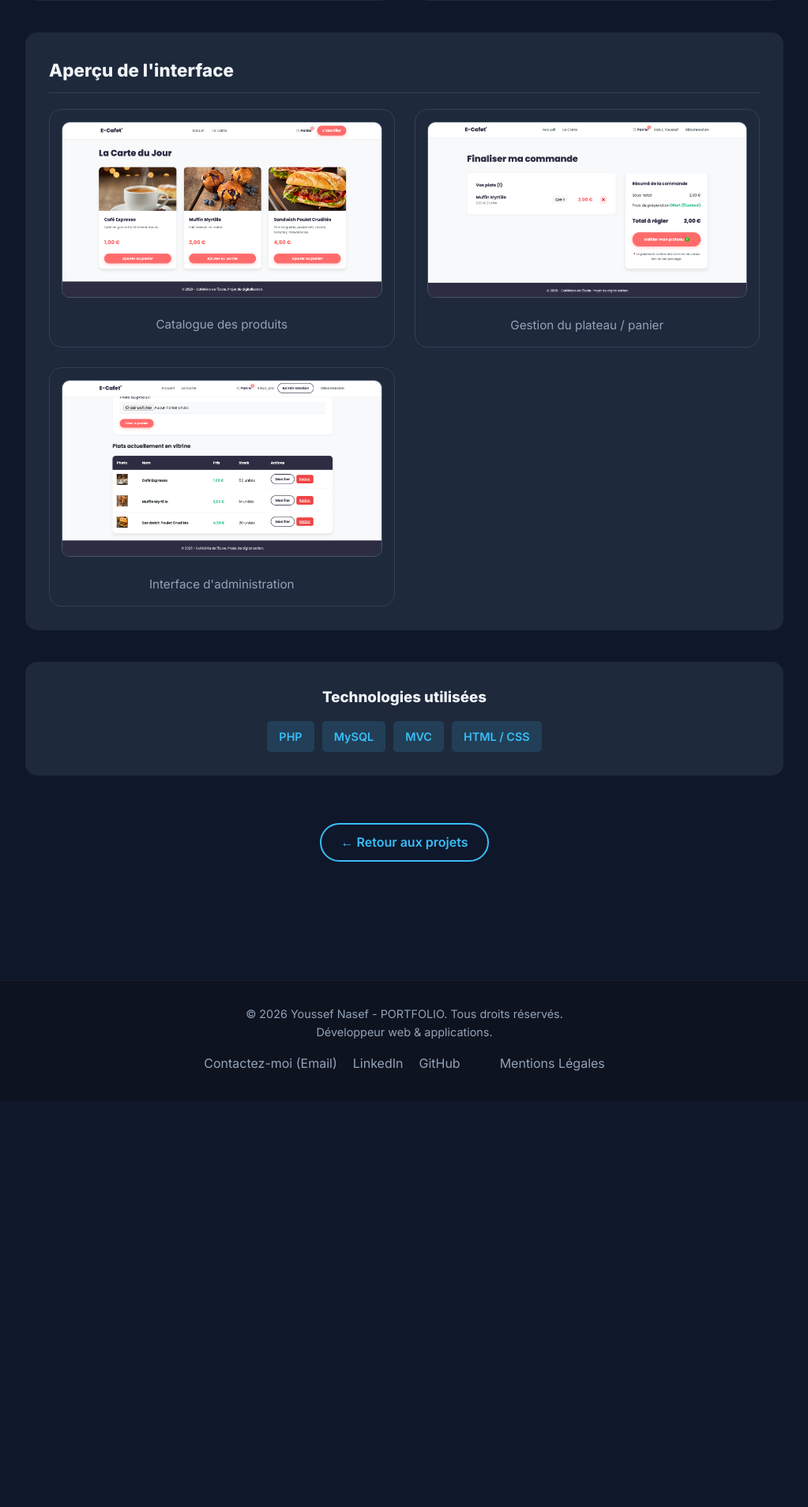
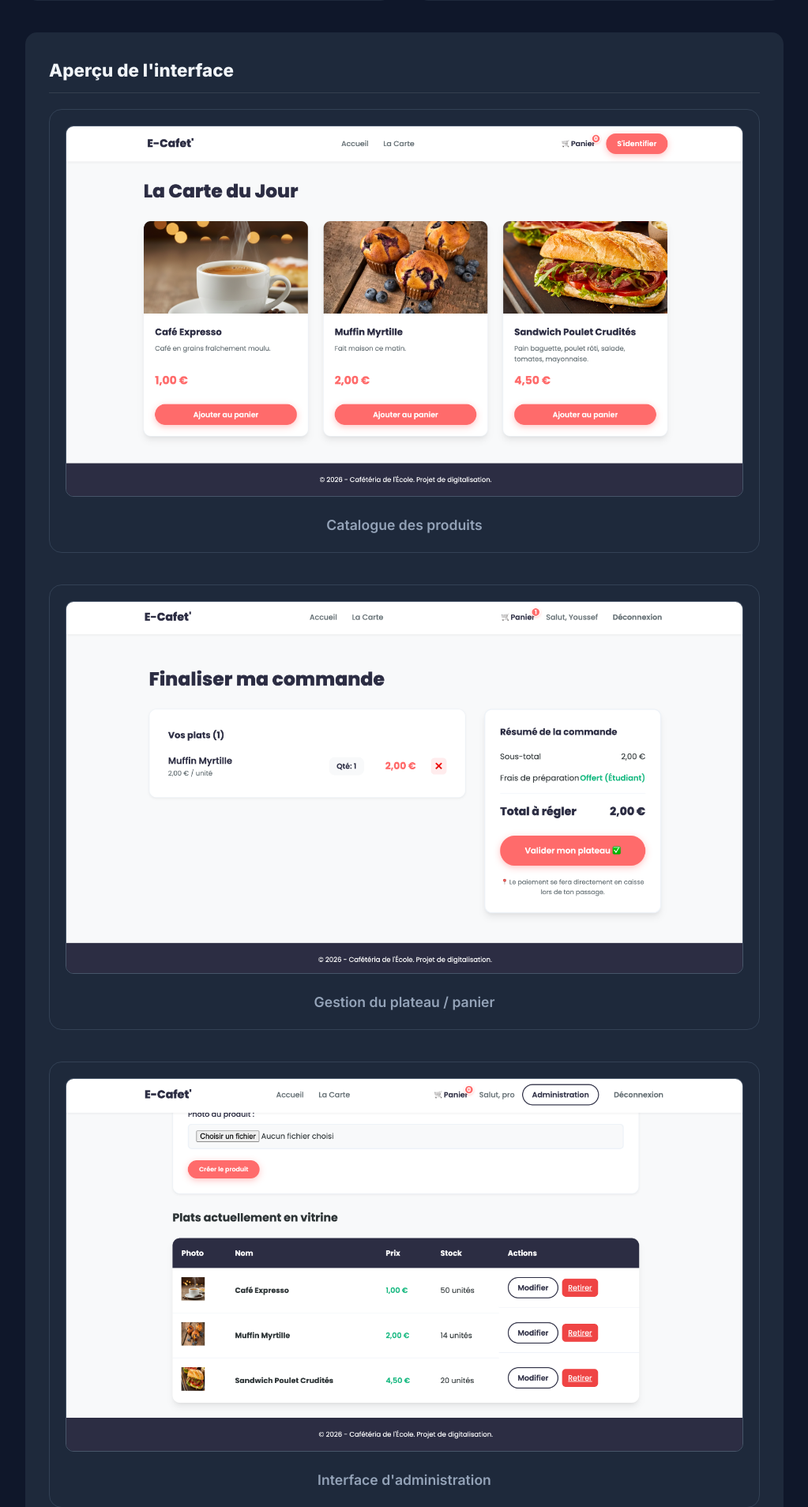
Before and after one commit to youssna/portfolio, a PHP site: page /cafeteria.html in a window 1280 px wide. Shown: the part 917-2825 px from the top of the page at 79% size, without its empty margins (128-1151 px from the left). Before the commit the page ends 2273 px from the top, so only its background shows below. Run offline with PHP 8.4, Linux system fonts and the light colour scheme.

Commit message:
Revise gallery section styles for single column layout
Updated gallery styles for improved layout and responsiveness.

```diff
--- a/assets/css/style.css
+++ b/assets/css/style.css
@@ -506,7 +506,7 @@ main {
     font-size: 0.9rem;
 }
 
-/* --- Système de Galerie (Désormais Global !) --- */
+/* --- Système de Galerie : 1 IMAGE EN GRAND PAR LIGNE --- */
 
 .gallery-section {
     margin-bottom: 40px;
@@ -514,14 +514,15 @@ main {
 
 .project-gallery {
     display: grid;
-    grid-template-columns: repeat(auto-fit, minmax(350px, 1fr)); /* <-- Images plus grandes de base */
-    gap: 25px;
+    /* On force la grille à n'afficher qu'une seule colonne pour que ce soit énorme */
+    grid-template-columns: 1fr;
+    gap: 40px;
     margin-top: 20px;
 }
 
 .gallery-item {
     background: #1e293b;
-    padding: 15px;
+    padding: 20px;
     border-radius: 16px;
     border: 1px solid #334155;
     transition: all 0.3s ease;
@@ -534,7 +535,6 @@ main {
     box-shadow: 0 10px 20px rgba(0,0,0,0.3);
 }
 
-/* La ligne magique qui empêche l'image de dépasser */
 .gallery-item img {
     width: 100%;
     height: auto;
@@ -542,13 +542,13 @@ main {
     border-radius: 10px;
     margin-bottom: 15px;
     border: 1px solid #475569;
-    cursor: pointer; /* Indique qu'on peut cliquer */
+    cursor: pointer;
 }
 
 .gallery-item p {
     color: #94a3b8;
-    font-size: 0.95rem;
-    font-weight: 500;
+    font-size: 1.1rem;
+    font-weight: 600;
 }
 
 
@@ -798,4 +798,9 @@ main {
         width: 100%;
         justify-content: center;
     }
+
+    /* S'assurer que les grilles de détails s'empilent bien sur mobile */
+    .detail-grid {
+        grid-template-columns: 1fr;
+    }
 }
```
